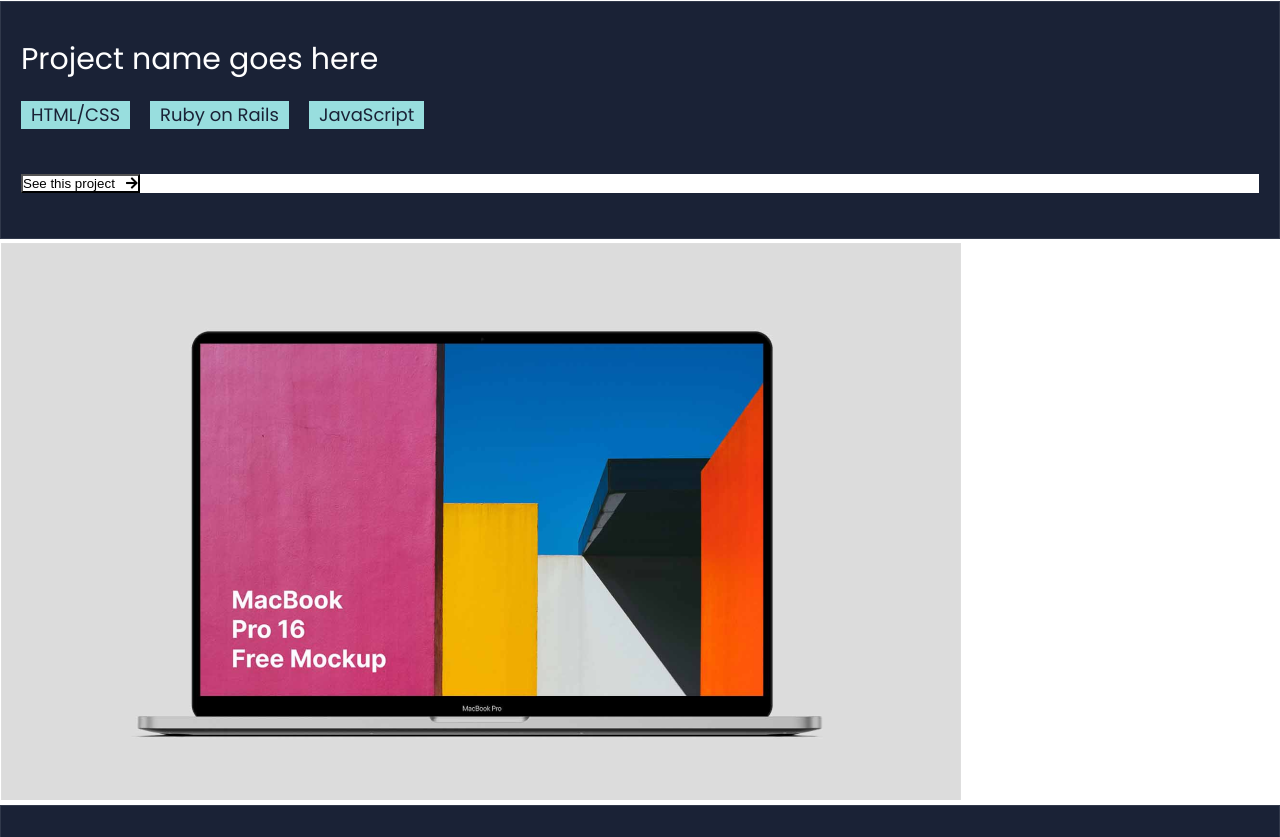
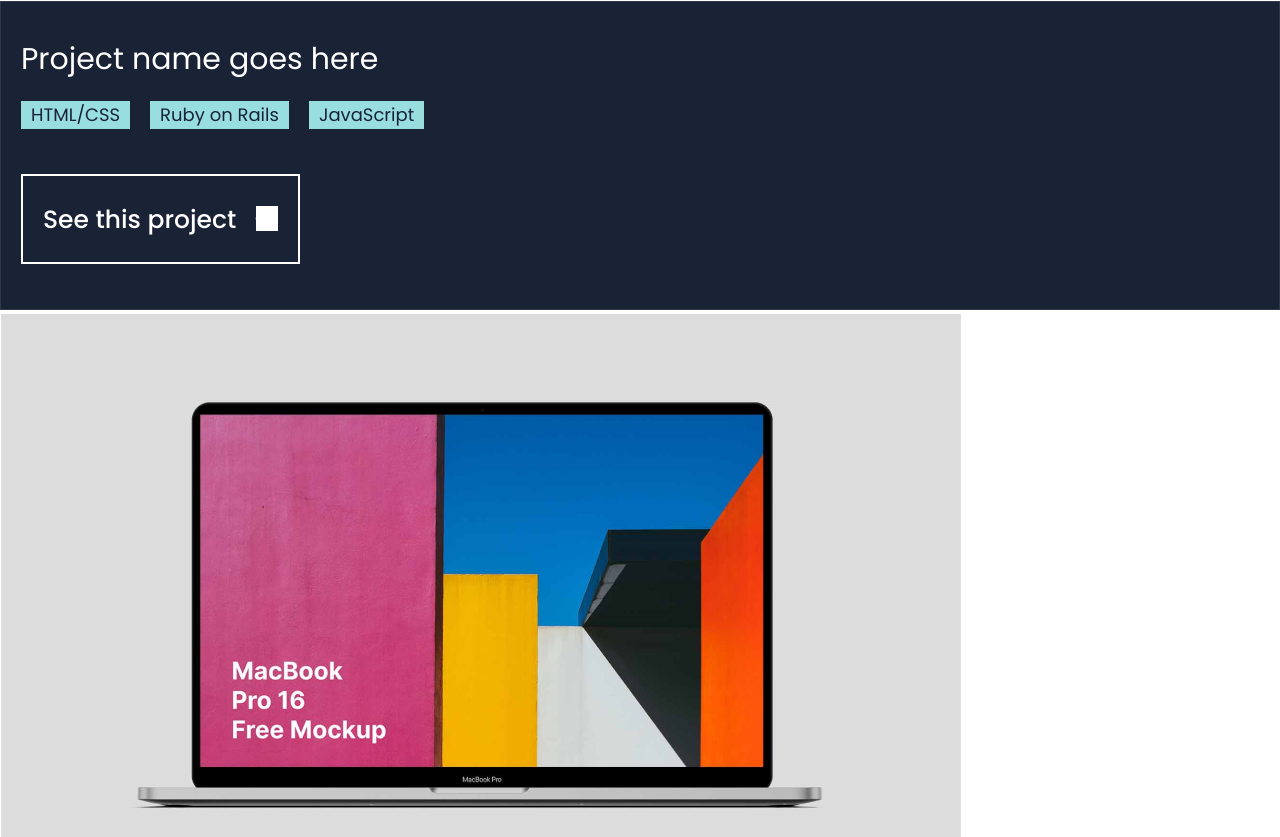
Before and after one commit to kelwilson/kelwilson-portfolio, a website: page index.html in a window 1280 px wide. Shown: the part 1523-2360 px from the top of the page. Drawn offline with nearby package versions, Linux system fonts and the light colour scheme.

Commit message:
Add color padding border and font styles to the button class project-info-btn

```diff
--- a/style.css
+++ b/style.css
@@ -139,7 +139,7 @@
   padding: 7px 10px;
 }
 
-/*.project-info-btn {
+.project-info-btn {
   display: flex;
   align-items: flex-start;
   background: #1a2236;
@@ -157,7 +157,7 @@
   border: 2px solid #fff;
   background: #1a2236;
 }
-
+/*
 .fa-arrow-right {
   background: #1a2236;
 } */
```
